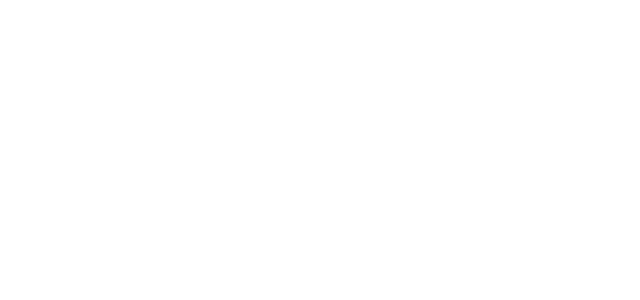
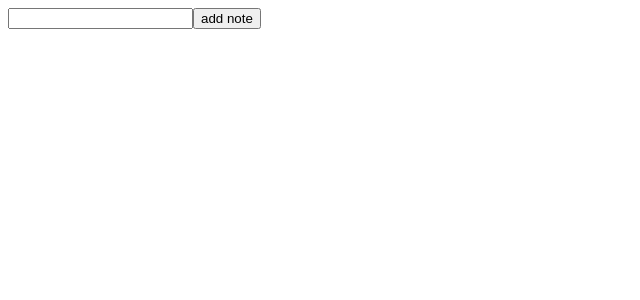
Before and after one commit to dr-dolce14/widgets, a React (Create React App) app: page / in a window 1280 px wide. Shown: the top 300 px of the page, without its empty margins (0-640 px from the left). Built offline with nearby package versions, Linux system fonts and the light colour scheme.

Commit message:
mdp and updated reducer

```diff
--- a/src/App.js
+++ b/src/App.js
@@ -1,11 +1,15 @@
 import React from 'react';
 import NotesContainer from './containers/NotesContainer'
+import NoteForm from './components/NoteForm'
 
 class App extends React.Component {
     render () {
 
         return (
-            <NotesContainer />
+            <div>
+                <NoteForm />
+                <NotesContainer />
+            </div>
         )
     }
 }
--- /dev/null
+++ b/src/components/NoteForm.js
@@ -0,0 +1,36 @@
+import React from 'react'
+import { connect } from 'react-redux'
+
+class NoteForm extends React.Component {
+    state = {
+        content: ""
+    }
+
+    changeHandler = (e) => {
+        this.setState({ content: e.target.value})
+    }
+
+    submitHandler = (e) => {
+        e.preventDefault()
+        this.props.submitHandler(this.state)
+    }
+
+    render() {
+        return (
+            <form onSubmit={this.submitHandler}>
+                <input type="text-area" value={this.state.content} onChange={this.changeHandler}>
+                </input>
+                <input type="submit" value="add note">
+                </input>
+            </form>
+        )
+    }
+}
+
+// write action (write to the store)
+const mapDispatchToProps = (dispatch) => {
+    //dispatch: to take in an action adn then call our reducer and pass that action into the reducer
+    return {submitHandler: (noteObj) => dispatch({ type: "add note", payload: noteObj})}
+}
+
+export default connect(null, mapDispatchToProps)(NoteForm)
--- a/src/containers/NotesContainer.js
+++ b/src/containers/NotesContainer.js
@@ -13,7 +13,7 @@
     // }
 
     renderNotes = () => {
-        return this.state.notes.map((note) => <Note key={note.id} note={note} />)
+        return this.props.notes.map((note) => <Note key={note.id} note={note} />)
     }
 
     render () {
@@ -21,13 +21,14 @@
 
         return (
            <ul>
-               {/* {this.renderNotes()} */}
+               {this.renderNotes()}
            </ul>
         )
     }
 
 }
 
+//read action
 const mapStateToProps = (state) => {
     console.log("Current Redux State: ", state)
     return {notes: state.notes}
--- a/src/index.js
+++ b/src/index.js
@@ -5,8 +5,16 @@
 import { Provider } from 'react-redux'
 
 
-const rootReducer = () => {
-    return {notes: []}
+const rootReducer = (currentState = {notes: [] }, action) => {
+    // need a default state because when store is created/initialized, a call to state is made and this will throw an error without a default
+    if (action.type === "add note") {
+        console.log("reducer action: ", action)
+        return {...currentState, notes: [...currentState.notes, action.payload]}
+
+    } else {
+
+    }
+    return currentState // do not want a spread operator here because if you return a copy of state, that is a new action and would trigger a re-rendering of components
 }
 
 const store = createStore(rootReducer)
```
Also changed, not shown: 1 other file (tests, documents, lock files or other folders).
